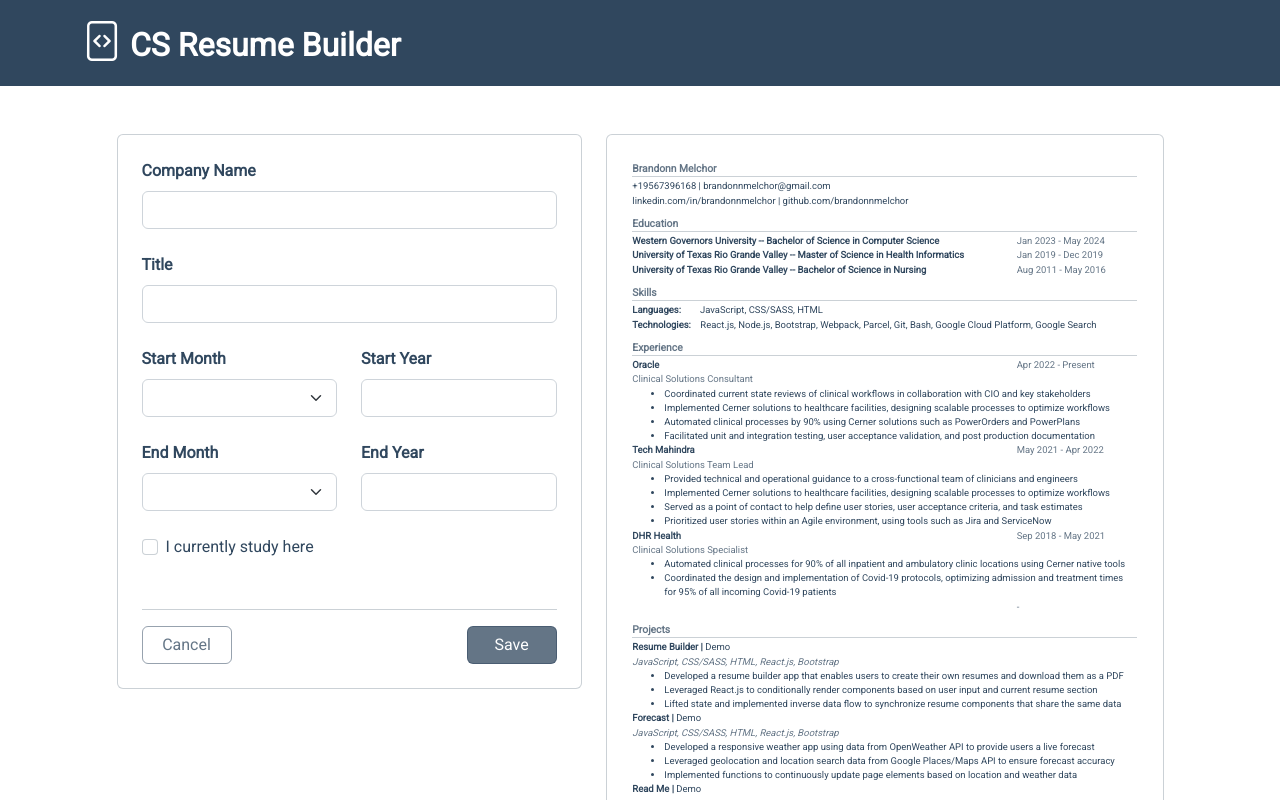
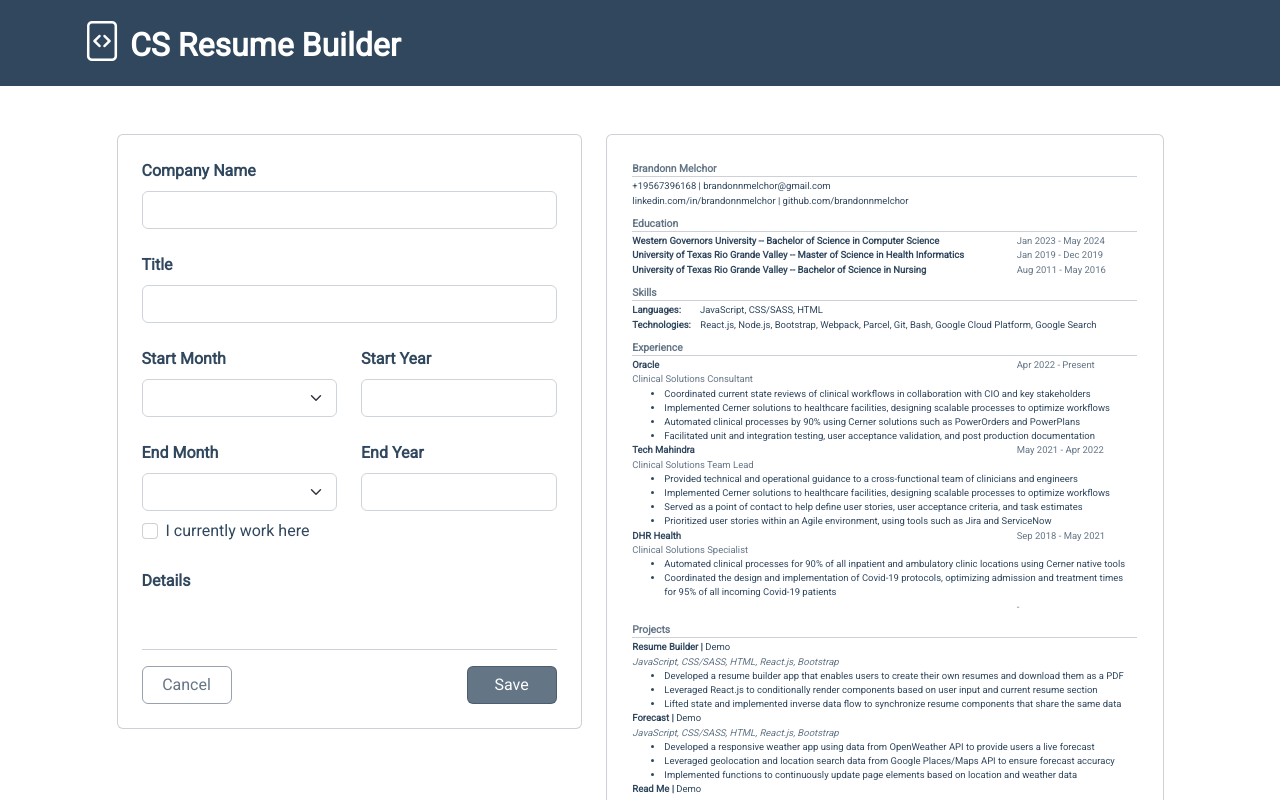
Before and after one commit to brandonnmelchor/resume-builder, a React (Create React App) app: page / in a window 1280 px wide. Both pictures are taken after a click on the element "Add more work experience". Shown: the top 800 px of the page. Built offline with nearby package versions, Linux system fonts and the light colour scheme.

Commit message:
initialize DetailsForm component and funcitonality

```diff
--- a/src/components/form_components/Experience.js
+++ b/src/components/form_components/Experience.js
@@ -120,15 +120,16 @@ class EntryForm extends React.Component {
   render() {
     const currentWork = this.state.currentWork;
     const { id, company, title, startMonth, startYear, endMonth, endYear, details } = this.props.experienceEntry;
+    const handleChange = this.props.handleChange;
 
     return (
       <div>
         <form id={id}>
           <div className="mb-4">
-            <TextInput label="Company Name" type="text" id="company" value={company} handleChange={this.handleChange} length="40" />
+            <TextInput label="Company Name" type="text" id="company" value={company} handleChange={this.handleChange} length="50" />
           </div>
           <div className="mb-4">
-            <TextInput label="Title" type="text" id="title" value={title} handleChange={this.handleChange} length="40" />
+            <TextInput label="Title" type="text" id="title" value={title} handleChange={this.handleChange} length="50" />
           </div>
           <div className="row justify-content-center align-items-center mb-4">
             <div className="col">
@@ -138,7 +139,7 @@ class EntryForm extends React.Component {
               <YearInput label="Start Year" id="startYear" value={startYear} handleChange={this.handleChange} disabled={false} />
             </div>
           </div>
-          <div className="row justify-content-center align-items-center mb-4">
+          <div className="row justify-content-center align-items-center mb-2">
             <div className="col">
               <MonthSelectInput label="End Month" id="endMonth" value={endMonth} handleChange={this.handleChange} disabled={currentWork} />
             </div>
@@ -146,9 +147,17 @@ class EntryForm extends React.Component {
               <YearInput label="End Year" id="endYear" value={endYear} handleChange={this.handleChange} disabled={currentWork} />
             </div>
           </div>
-          <div className="d-flex justify-content-between">
+          <div className="d-flex justify-content-between mb-4">
             <div>
-              <CheckboxInput label="I currently study here" id="currentWork" handleChange={this.setCurrentWork} checked={currentWork} />
+              <CheckboxInput label="I currently work here" id="currentWork" handleChange={this.setCurrentWork} checked={currentWork} />
+            </div>
+          </div>
+          <div>
+            <label className="form-label fw-bold">Details</label>
+            <div className="d-flex flex-column gap-3">
+              {details.map((entry) => (
+                <DetailsForm key={entry.id} detailsEntry={entry} handleChange={handleChange} />
+              ))}
             </div>
           </div>
         </form>
@@ -156,3 +165,19 @@ class EntryForm extends React.Component {
     );
   }
 }
+
+class DetailsForm extends React.Component {
+  constructor(props) {
+    super(props);
+    this.handleChange = this.handleChange.bind(this);
+  }
+
+  handleChange(event) {
+    console.log("details change");
+  }
+
+  render() {
+    const { id, text } = this.props.detailsEntry;
+    return <TextAreaInput label="" id={id} value={text} handleChange={this.handleChange} length="200" />;
+  }
+}
```
